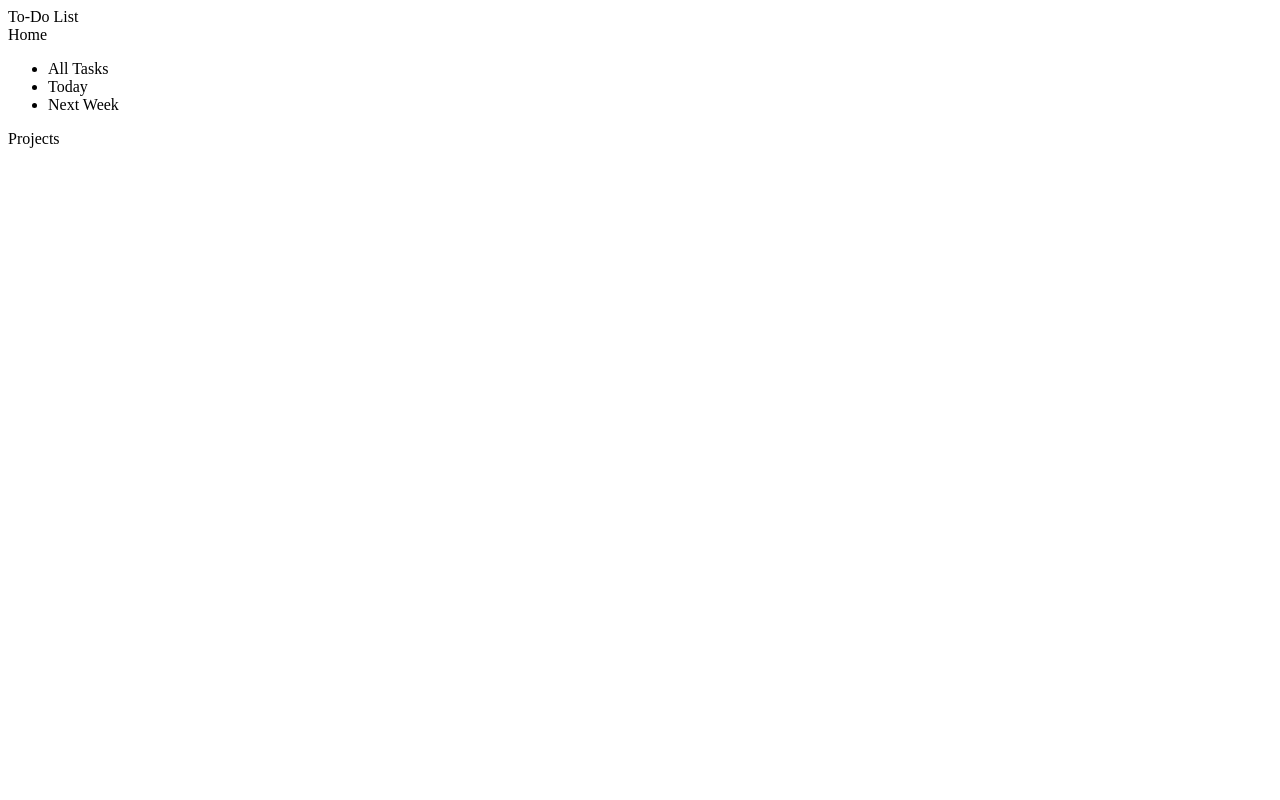
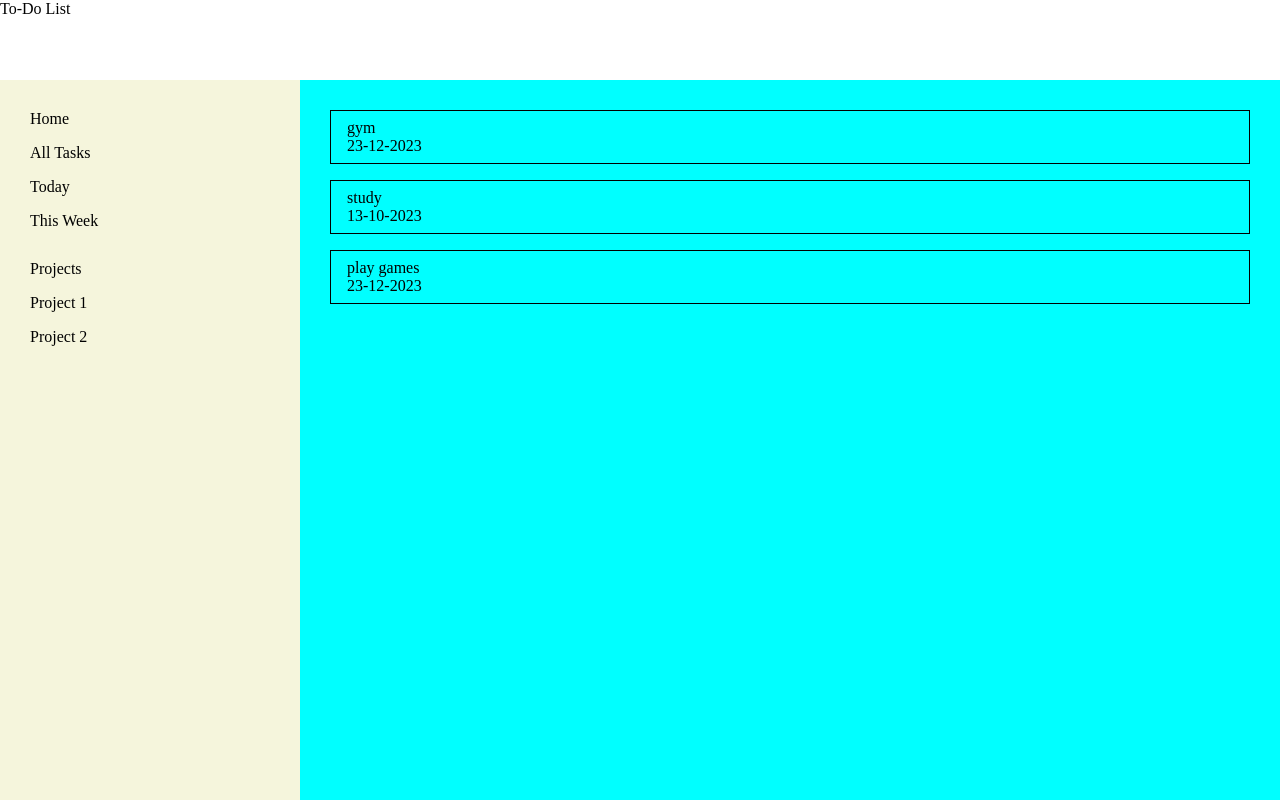
Before and after one commit to jotafer19/todo-list, a website built with webpack: page dist/index.html in a window 1280 px wide. Built offline with nearby package versions, Linux system fonts and the light colour scheme.

Commit message:
General page interface

```diff
--- a/package.json
+++ b/package.json
@@ -17,7 +17,9 @@
   "author": "Jairo",
   "license": "ISC",
   "devDependencies": {
+    "css-loader": "^6.8.1",
     "html-webpack-plugin": "^5.5.3",
+    "style-loader": "^3.3.3",
     "webpack": "^5.88.2",
     "webpack-cli": "^5.1.4",
     "webpack-dev-server": "^4.15.1"
--- a/src/create-project.js
+++ b/src/create-project.js
@@ -1,4 +1,4 @@
-export default class Project {
+class Project {
     constructor(name) {
         this._name = name;
         this.newProject = [];
@@ -6,6 +6,10 @@ export default class Project {
 
     get showProject() {
         return this.newProject;
+    }
+
+    get name() {
+        return this._name;
     }
 
     addTask(task) {
@@ -16,3 +20,19 @@ export default class Project {
         this.newProject = this.newProject.filter(item => item !== task);
     }
 }
+
+const projectListContainer = () => {
+    const _allProjects = [];
+
+    const showAllProjects = () => {
+        return _allProjects;
+    }
+
+    const addProject = project => {
+        _allProjects.push(project);
+    }
+
+    return { showAllProjects, addProject };
+}
+
+export { Project, projectListContainer }
--- a/src/index.js
+++ b/src/index.js
@@ -1,13 +1,35 @@
+import "./style.css"
 import createTask from "./create-task";
-import createProject from "./create-project"
+import { Project, projectListContainer } from "./create-project"
+import { showTasks, showProjects } from "./ui";
 
 const task = new createTask("gym", "Go in the morning", "23-12-2023", "high");
-const project = new createProject("Project 1")
+const task2 = new createTask("study", "Maths and spanish", "13-10-2023", "low");
+const task3 = new createTask("play games", "with my friends", "23-12-2023", "medium");
+const defaultProject = new Project("Project 1");
+const project2 = new Project("Project 2")
 
-console.log(task)
-console.log(project);
-project.addTask(task);
-console.log(project.showProject)
-console.log("hey")
-project.removeTask(task)
-console.log(project.showProject)
+const listOfProjects = projectListContainer();
+listOfProjects.addProject(defaultProject);
+listOfProjects.addProject(project2)
+console.log(listOfProjects.showAllProjects()[0].name)
+showProjects(listOfProjects)
+
+defaultProject.addTask(task);
+defaultProject.addTask(task2);
+defaultProject.addTask(task3);
+console.log(defaultProject.showProject);
+
+const taskList = document.querySelector("#tasks-display");
+
+taskList.appendChild(showTasks(defaultProject))
+
+const allTasks = document.querySelectorAll(".task-general-info");
+
+allTasks.forEach(task => {
+    task.addEventListener("click", () => {
+        const taskAdditionalInfo = task.nextElementSibling
+        taskAdditionalInfo.classList.toggle("collapse");
+        taskAdditionalInfo.classList.toggle("expand");
+    })
+})
--- /dev/null
+++ b/src/style.css
@@ -0,0 +1,80 @@
+:root {
+    --general-padding: 30px;
+    --gap-padding: 16px;
+}
+
+* {
+    padding: 0;
+    margin: 0;
+    box-sizing: border-box;
+}
+
+/* ------- HEADER ------- */
+
+#header {
+    min-height: 10svh;
+}
+
+/* ------- SIDE-BAR ------- */
+
+#main-container {
+    min-height: 90svh;
+    background-color: aqua;
+    display: flex;
+}
+
+#side-bar {
+    padding: var(--general-padding);
+    min-width: 220px;
+    max-width: 300px;
+    flex: 1;
+    display: flex;
+    flex-direction: column;
+    gap: 30px;
+    background-color: beige;
+}
+
+.side-bar-container {
+    display: flex;
+    flex-direction: column;
+    gap: var(--gap-padding);
+}
+
+#projects-list {
+    display: flex;
+    flex-direction: column;
+    gap: var(--gap-padding);
+}
+
+/* ------- TASKS DISPLAY ------- */
+
+#tasks-display {
+    flex: 1;
+    padding: var(--general-padding);
+}
+
+#tasks-container {
+    display: flex;
+    flex-direction: column;
+    gap: var(--gap-padding);
+}
+
+.task {
+    border: 1px solid black;
+    padding: 8px 16px;
+    display: flex;
+    flex-direction: column;
+}
+
+.task-general-info {
+    cursor: pointer;
+}
+
+
+.task > .task-additional-info.collapse {
+    display: none;
+}
+
+.task > .task-additional-info.expand {
+    display: block;
+}
--- a/src/ui.js
+++ b/src/ui.js
@@ -0,0 +1,46 @@
+function showTasks(project) {
+    const taskContainer = document.createElement("div");
+    taskContainer.setAttribute("id", "tasks-container");
+
+    project.showProject.forEach(task => {
+        const oneTask = document.createElement("div");
+        oneTask.classList.add("task");
+
+        const generalInfo = document.createElement("div");
+        generalInfo.classList.add("task-general-info");
+
+        const taskName = document.createElement("div");
+        taskName.classList.add("task-name");
+        taskName.textContent = task.name;
+
+        const taskDate = document.createElement("div");
+        taskDate.classList.add("task-date");
+        taskDate.textContent = task.dueDate;
+
+        generalInfo.append(taskName, taskDate);
+
+        const additionalInfo = document.createElement("div");
+        additionalInfo.classList.add("task-additional-info");
+        additionalInfo.classList.add("collapse");
+        additionalInfo.textContent = task.description;
+
+        oneTask.append(generalInfo, additionalInfo);
+        taskContainer.appendChild(oneTask);
+    })
+
+    return taskContainer;
+}
+
+function showProjects(listOfProjects) {
+    const projectList = document.querySelector("#projects-list");
+
+    listOfProjects.showAllProjects().forEach(project => {
+        const oneProject = document.createElement("div");
+        oneProject.classList.add("project");
+        oneProject.textContent = project.name;
+
+        projectList.appendChild(oneProject);
+    })
+}
+
+export { showTasks, showProjects }
--- a/webpack.config.js
+++ b/webpack.config.js
@@ -5,6 +5,14 @@ module.exports = {
   output: {
     filename: "[name].js",
     path: path.resolve(__dirname, 'dist'),
+  },
+  module: {
+    rules: [
+      {
+        test: /\.css$/i,
+        use: ['style-loader', 'css-loader'],
+      },
+    ],
   },
   mode: "development",
   devtool: 'inline-source-map',
```
Also changed, not shown: dist/index.html, dist/main.js, dist/runtime.js, 1 other file.
